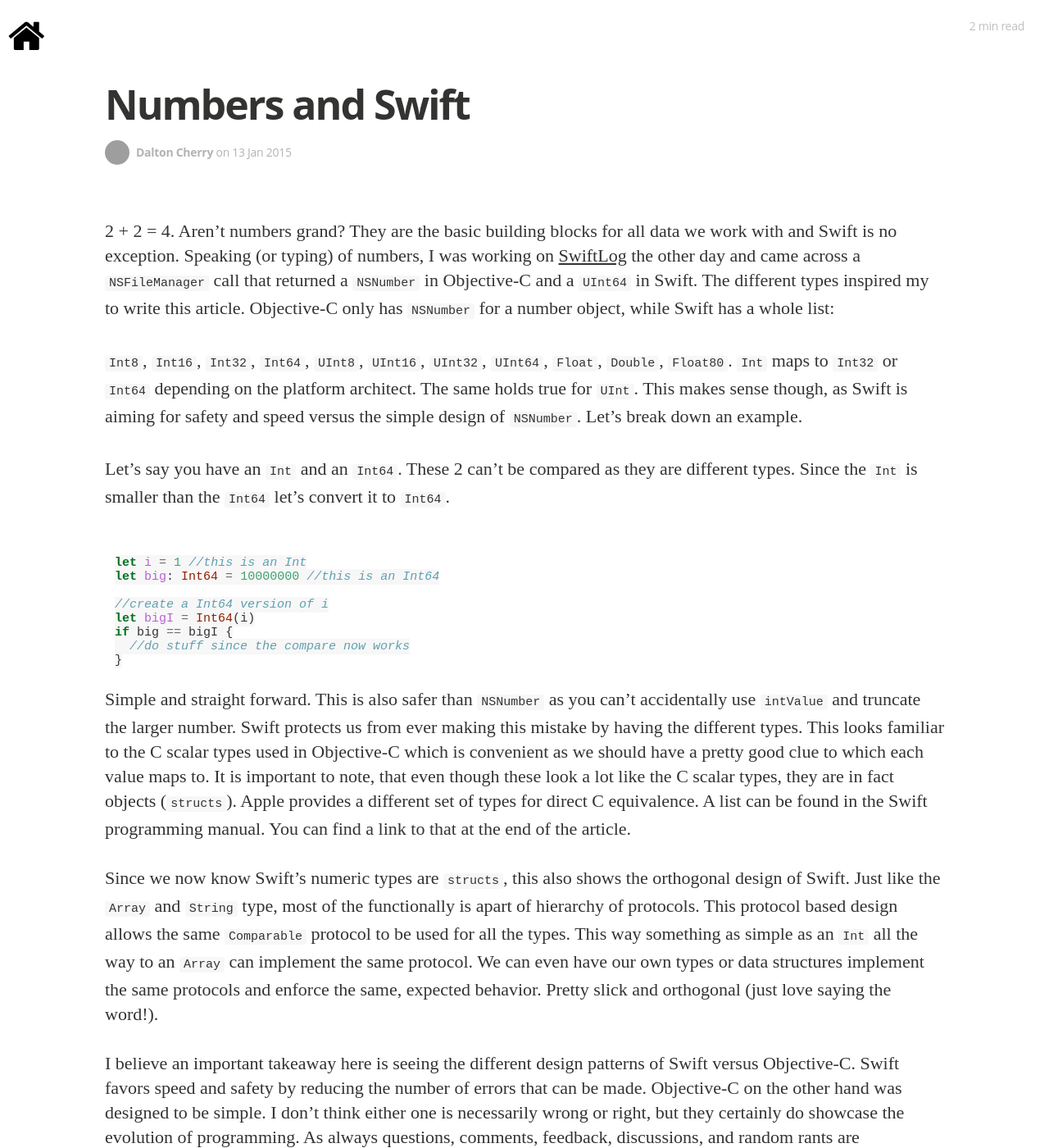
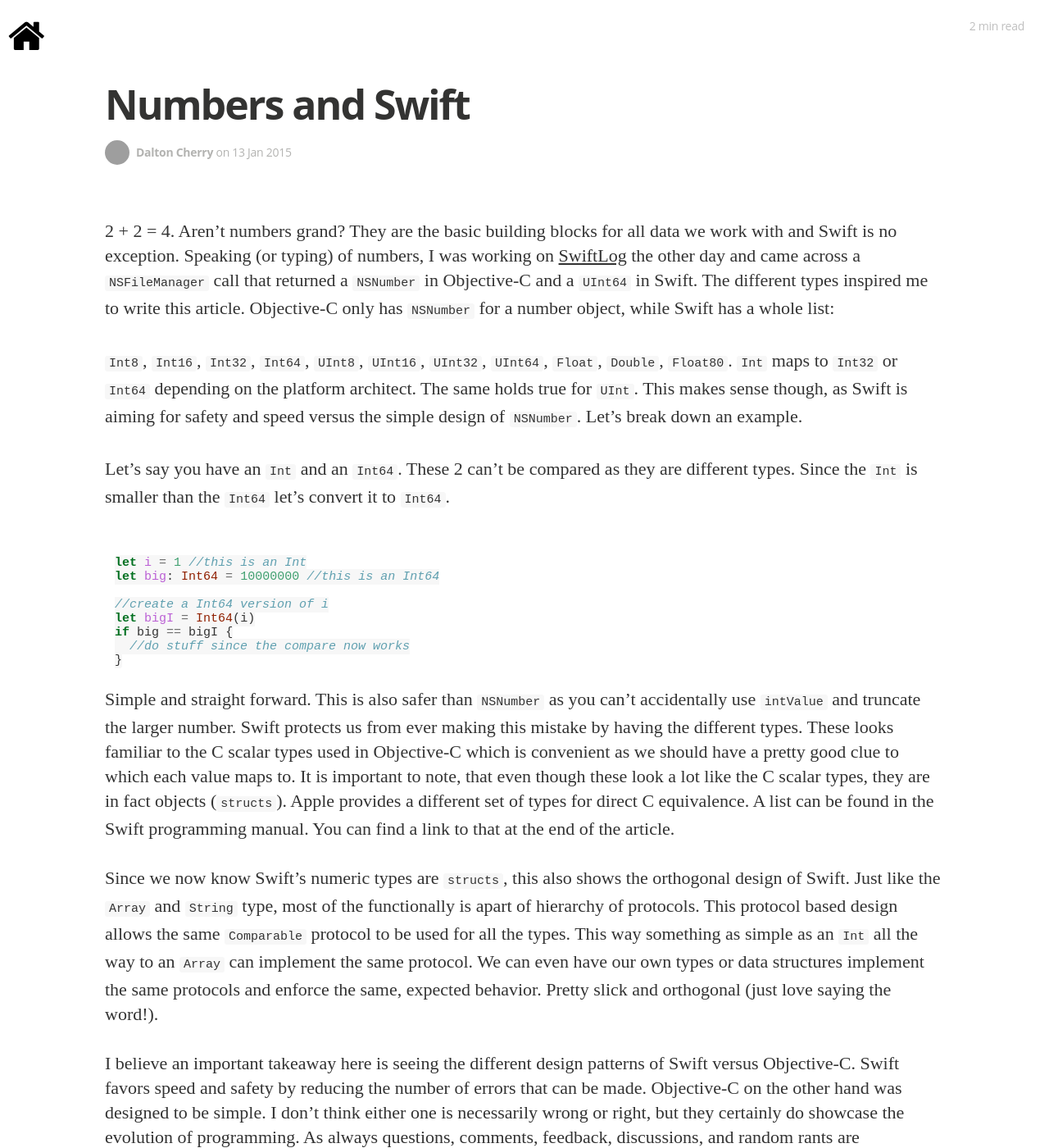
Before and after one commit to BasementKrew/revelation.io, a Jekyll site: the page built from _posts/2015-01-13-numbers-swift.markdown, in a window 1280 px wide and 1400 px high. Shown: the whole window at 82% size. Built offline with Jekyll 4.4.1, drawn with Linux system fonts in a browser that asks for light colours; nearby versions of some CDN libraries; some web fonts are replaced; Markdown is read by kramdown in place of the engine named in the settings; grey boxes are pictures that could not be loaded.

Commit message:
spelling

````diff
--- a/_posts/2015-01-13-numbers-swift.markdown
+++ b/_posts/2015-01-13-numbers-swift.markdown
@@ -7,7 +7,7 @@ author_image: "http://www.gravatar.com/avatar/2fdc7b889f35118a7334187b15c5b957.p
 tags: swift, scalar, type, int, double, char, number
 ---
 
-2 + 2 = 4. Aren't numbers grand? They are the basic building blocks for all data we work with and Swift is no exception. Speaking (or typing) of numbers, I was working on [SwiftLog](https://github.com/daltoniam/SwiftLog) the other day and came across a `NSFileManager` call that returned a `NSNumber` in Objective-C and a `UInt64` in Swift. The different types inspired my to write this article. Objective-C only has `NSNumber` for a number object, while Swift has a whole list:
+2 + 2 = 4. Aren't numbers grand? They are the basic building blocks for all data we work with and Swift is no exception. Speaking (or typing) of numbers, I was working on [SwiftLog](https://github.com/daltoniam/SwiftLog) the other day and came across a `NSFileManager` call that returned a `NSNumber` in Objective-C and a `UInt64` in Swift. The different types inspired me to write this article. Objective-C only has `NSNumber` for a number object, while Swift has a whole list:
 
 `Int8`, `Int16`, `Int32`, `Int64`, `UInt8`, `UInt16`, `UInt32`, `UInt64`, `Float`, `Double`, `Float80`. `Int` maps to `Int32` or `Int64` depending on the platform architect. The same holds true for `UInt`. This makes sense though, as Swift is aiming for safety and speed versus the simple design of `NSNumber`. Let's break down an example.
 
@@ -24,7 +24,7 @@ if big == bigI {
 }
 ```
 
-Simple and straight forward. This is also safer than `NSNumber` as you can't accidentally use `intValue` and truncate the larger number. Swift protects us from ever making this mistake by having the different types. This looks familiar to the C scalar types used in Objective-C which is convenient as we should have a pretty good clue to which each value maps to. It is important to note, that even though these look a lot like the C scalar types, they are in fact objects (`structs`). Apple provides a different set of types for direct C equivalence. A list can be found in the Swift programming manual. You can find a link to that at the end of the article.
+Simple and straight forward. This is also safer than `NSNumber` as you can't accidentally use `intValue` and truncate the larger number. Swift protects us from ever making this mistake by having the different types. These looks familiar to the C scalar types used in Objective-C which is convenient as we should have a pretty good clue to which each value maps to. It is important to note, that even though these look a lot like the C scalar types, they are in fact objects (`structs`). Apple provides a different set of types for direct C equivalence. A list can be found in the Swift programming manual. You can find a link to that at the end of the article.
 
 Since we now know Swift's numeric types are `structs`, this also shows the orthogonal design of Swift. Just like the `Array` and `String` type, most of the functionally is apart of hierarchy of protocols. This protocol based design allows the same `Comparable` protocol to be used for all the types. This way something as simple as an `Int` all the way to an `Array` can implement the same protocol. We can even have our own types or data structures implement the same protocols and enforce the same, expected behavior. Pretty slick and orthogonal (just love saying the word!).
 
````
Also changed, not shown: other parts of _posts/2015-01-13-numbers-swift.markdown (+2 -0 lines).
